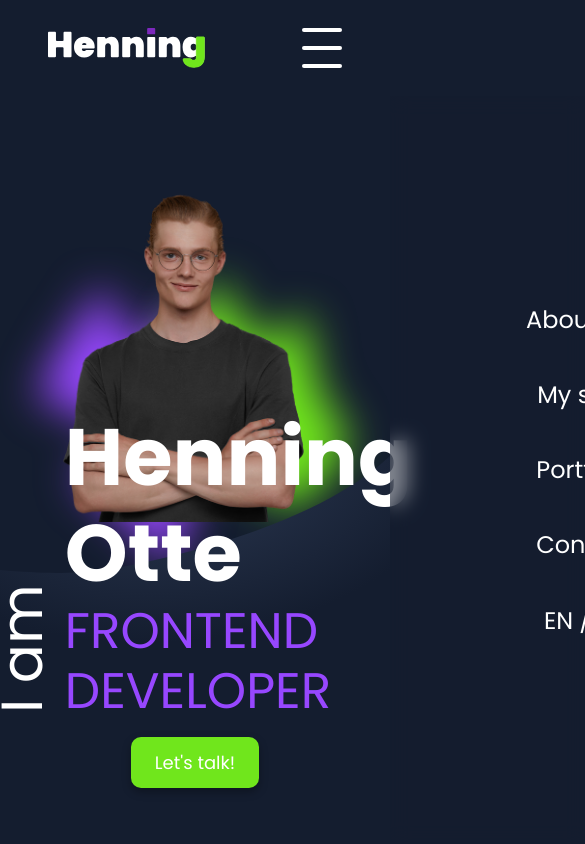
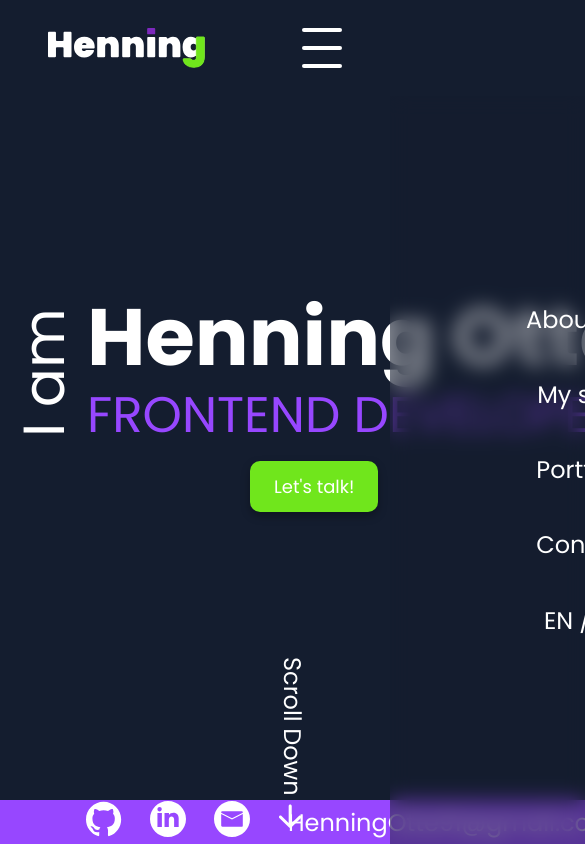
Before and after one commit to HenningOtte/Portfolio, an Angular app: page / in a window 390 px wide. Shown: the top 844 px of the page, 585 px wide, since content can reach past the window. Built offline with nearby package versions, Linux system fonts and the light colour scheme.

Commit message:
Start fixing responsive layout issues in the hero component

```diff
--- a/src/app/main-content/hero/hero.html
+++ b/src/app/main-content/hero/hero.html
@@ -1,9 +1,12 @@
 <div class="hero max-width">
+    <div class="hero-main">
         <div class="hero-img">
             <img class="profil-pic" src="/images/hero_profile_henning_pic.png" alt="profil-picture">
-        <img class="profil-arm" src="/images/hero_profile_henning_pic_arm.png" alt="profil-picture-arm">
-        <img class="hero-shadow" src="/images/photo_shadows.svg" alt="background-img">
+
+            <!-- <img class="profil-arm" src="/images/hero_profile_henning_pic_arm.png" alt="profil-picture-arm"> -->
+            <!-- <img class="hero-shadow" src="/images/photo_shadows.svg" alt="background-img"> -->
         </div>
+
         <div class="hero-greetings">
             <div class="hero_text">
                 <p class="hero_iam">I am</p>
@@ -18,9 +21,6 @@
                 </button>
             </div>
         </div>
-
-
-    <img class="hero-curve max-width" src="/images/hero_bg.svg" alt="">
     </div>
 
     <div class="hero-footer max-width">
@@ -35,6 +35,8 @@
             </div>
             <span>HenningOtte91@gmail.com</span>
         </div>
+    </div>
+
     <div class="scroll-down">
         <p>Scroll Down</p>
         <img src="/images/icons/arrow_up.svg" alt="arrow down">
--- a/src/app/main-content/hero/hero.scss
+++ b/src/app/main-content/hero/hero.scss
@@ -2,90 +2,35 @@
 @use '../../styles/buttons' as *;
 
 .hero {
-  position: relative;
   width: 100%;
   height: 100vh;
-  display: flex;
-  justify-content: flex-end;
-  margin-bottom: 260px;
-  background-color: $bg-darkblue;
-  @media (max-width: 1080px) {
-    flex-direction: column;
-    align-items: center;
-    justify-content: center;
-  }
+  display: grid;
+  grid-template-rows: minmax(0, 1fr) auto;
 }
 
-.hero-curve {
-  z-index: 2;
-  top: 43%;
-  position: absolute;
-  width: 100%;
-  pointer-events: none;
-
-  @media (max-width: 1080px) {
-    top: 54%;
-  }
+.hero-main {
+  display: grid;
+  grid-template-columns: 1fr 1fr;
+  align-items: end;
 }
 
 .hero-img {
-  left: 40px;
-  height: auto;
-  max-width: 740px;
-  width: 50%;
-  position: absolute;
+  height: 100%;
+  background-color: green;
   display: flex;
-  flex-direction: column-reverse;
-  align-items: center;
-  top: 20%;
-  pointer-events: none;
-
-  @media (max-width: 1280px) {
-    width: 42%;
-  }
-
-  @media (max-width: 1280px) and (orientation: portrait) {
-    top: 28%;
-    width: 45%;
-  }
-
-  @media (max-width: 1080px) {
-    position: absolute;
-    max-width: none;
-    width: 100%;
-    min-height: 100vh;
-    inset: 0;
-    flex-direction: column;
-    justify-content: center;
-  }
+  align-items: flex-end;
+  overflow: hidden;
 }
 
 .profil-pic {
   width: 100%;
-  z-index: 1;
-  @media (max-width: 1080px) {
-    width: 80%;
-    padding-bottom: 140px;
-  }
-}
-
-.profil-arm {
-  position: absolute;
-  width: 100%;
-  z-index: 3;
-
-  @media (max-width: 1080px) {
-    width: 80%;
-    padding-bottom: 140px;
-  }
-}
-
-.hero-shadow {
-  position: absolute;
-  width: 100%;
+  height: 100%;
+  object-fit: contain;
+  display: block;
 }
 
 .hero-greetings {
+  min-width: max-content;
   padding-right: 80px;
   z-index: 2;
   height: 100%;
@@ -94,17 +39,8 @@
   justify-content: center;
   align-items: center;
   flex-direction: column;
-  position: relative;
-  top: -8%;
 
   @media (max-width: 1080px) {
-    z-index: 3;
-    flex-direction: column;
-    align-items: center;
-    justify-content: flex-end;
-    top: 0;
-    padding: 0;
-    padding-bottom: 56px;
   }
 }
 
@@ -131,7 +67,7 @@
   span {
     font-size: 50px;
     text-transform: uppercase;
-    color: #9747ff;
+    color: $bright-purple;
   }
 }
 
@@ -150,12 +86,10 @@
 }
 
 .hero-footer {
-  position: relative;
-  z-index: 2;
-  width: 100%;
+  background-color: #9747ff;
   justify-content: space-between;
+  align-items: flex-end;
   display: flex;
-  bottom: 200px;
 }
 
 .devider {
@@ -181,9 +115,12 @@
 }
 
 .scroll-down {
-  margin-right: 80px;
+  position: absolute;
+  right: 80px;
+  bottom: 16px;
   display: flex;
   flex-direction: column;
+  pointer-events: none;
   align-items: center;
   gap: 8px;
   font-size: 18px;
@@ -200,3 +137,26 @@
     width: auto;
   }
 }
+
+// .hero-curve {
+//   position: absolute;
+//   left: 0;
+//   right: 0;
+//   bottom: 0;
+//   z-index: 1;
+//   pointer-events: none;
+// }
+
+// .curve-img {
+//   width: 120%;
+//   height: 100%;
+//   object-fit: cover;
+//   object-position: right bottom;
+//   display: block;
+// }
+
+// .profil-pic {
+//   align-self: end;
+//   transform: translateY(-24px);
+//   width: min(45vw, 800px);
+// }
```
Lines whose indentation alone changed are shown as unchanged.
